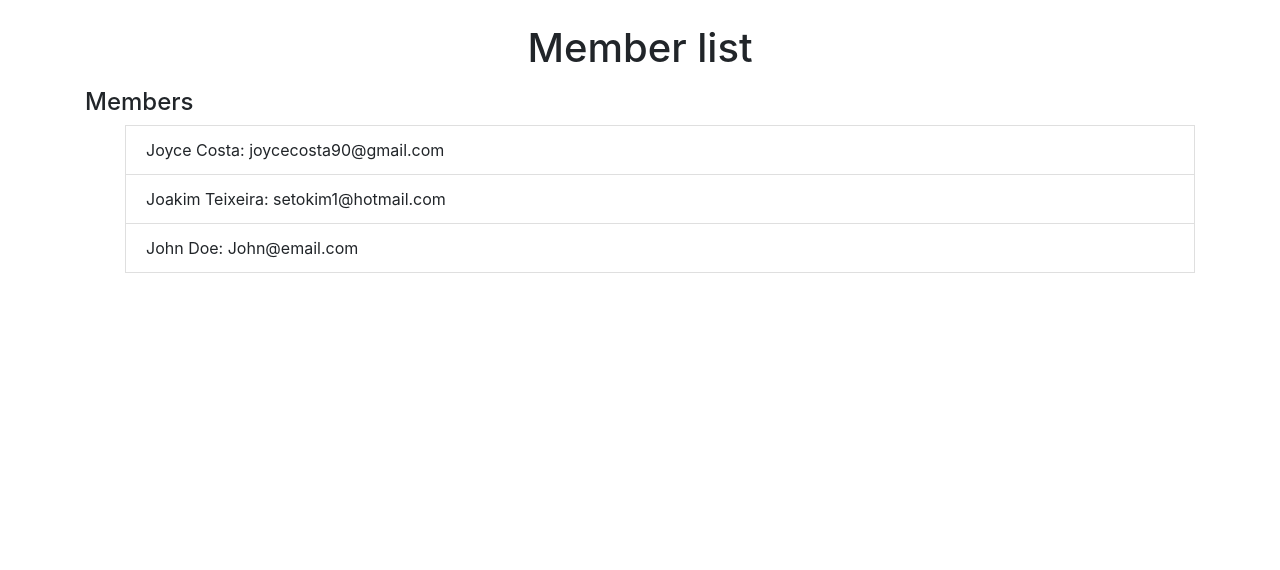
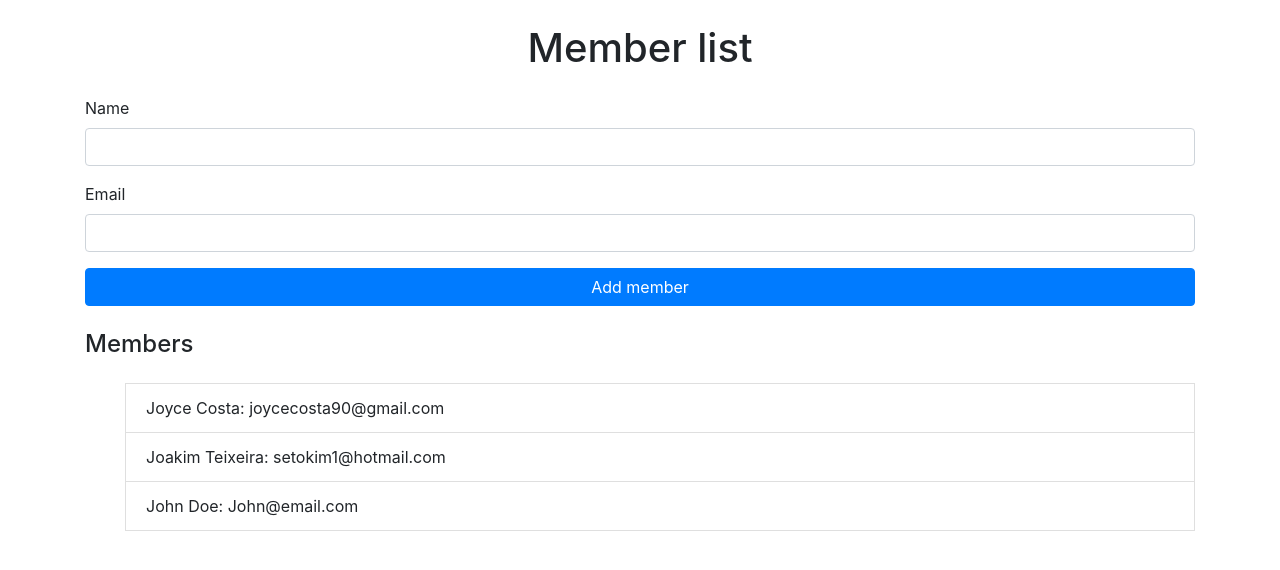
Before and after one commit to JoakimTeixeira/crud-express, a Node server app: page / in a window 1280 px wide. Shown: the top 570 px of the page. Run offline with Node 20, Linux system fonts and the light colour scheme; some libraries are stand-ins or nearby versions.

Commit message:
Add form submission

```diff
--- a/routes/members.mjs
+++ b/routes/members.mjs
@@ -42,7 +42,7 @@ router.post("/", (req, res) => {
   }
 
   database.push(newMember);
-  res.json(database);
+  res.redirect("/");
 });
 
 // Update member
--- a/views/home.handlebars
+++ b/views/home.handlebars
@@ -1,5 +1,17 @@
-<h1 class="text-center mb-3">{{title}}</h1>
-<h4>Members</h4>
+<h1 class="text-center mb-4">{{title}}</h1>
+<form action="/api/members/" method="POST" class="mb-4">
+	<div class="form-group">
+		<label for="name">Name</label>
+		<input type="text" name="name" class="form-control">
+	</div>
+	<div class="form-group">
+		<label for="email">Email</label>
+		<input type="email" name="email" class="form-control">
+	</div>
+	<input type="submit" value="Add member" class="btn btn-primary btn-block">
+</form>
+
+<h4 class="mb-4">Members</h4>
 <ul>
 	{{#each database}}
 	<li class="list-group-item">{{this.name}}: {{this.email}}</li>
```
Also changed, not shown: server.js (+6 -1 lines).
